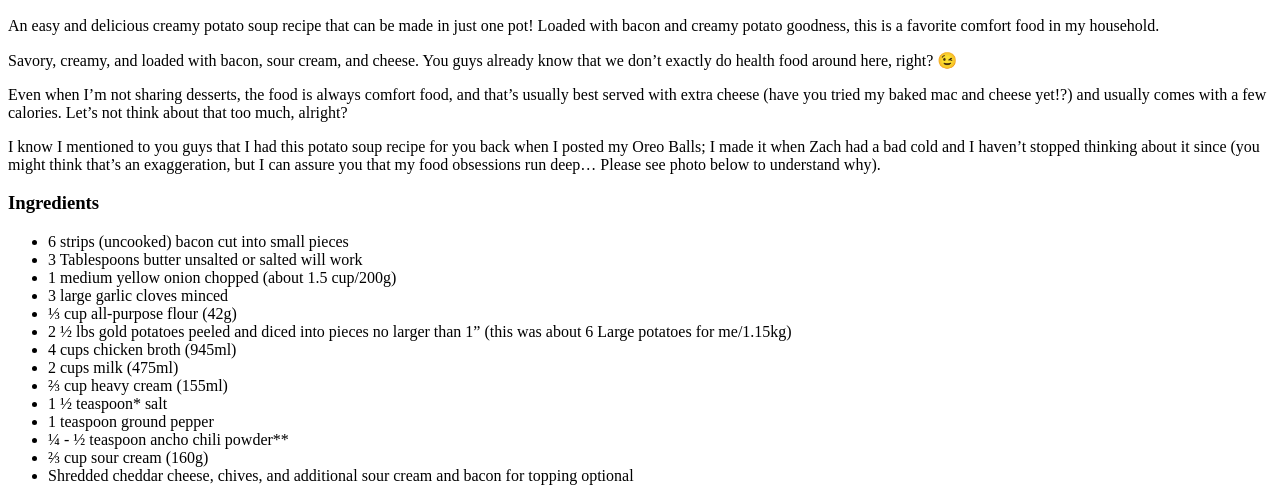
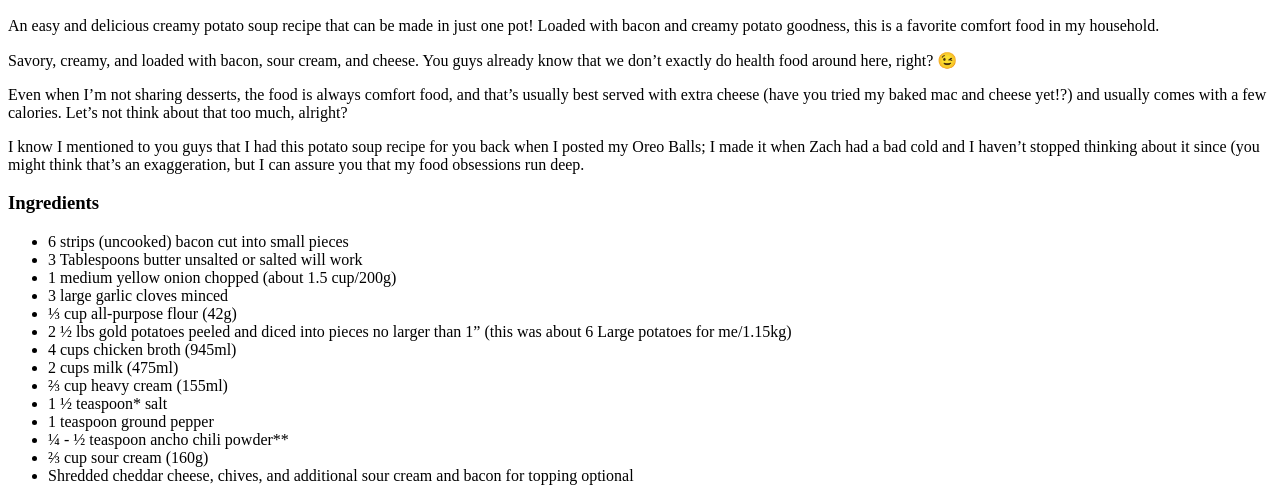
Before and after one commit to DevSock/brutalist-recipes, a plain HTML site: page recipes/potato-soup.html in a window 1280 px wide. Shown: the part 434-922 px from the top of the page. Drawn offline with Linux system fonts and the light colour scheme.

Commit message:
Cleaned paragraph artifact for presentation

```diff
--- a/recipes/potato-soup.html
+++ b/recipes/potato-soup.html
@@ -29,7 +29,7 @@
     <p>
         I know I mentioned to you guys that I had this potato soup recipe for you back when I posted my Oreo Balls; I
         made it when Zach had a bad cold and I haven’t stopped thinking about it since (you might think that’s an
-        exaggeration, but I can assure you that my food obsessions run deep… Please see photo below to understand why).
+        exaggeration, but I can assure you that my food obsessions run deep.
     </p>
     <h3>Ingredients</h3>
     <ul>
```
